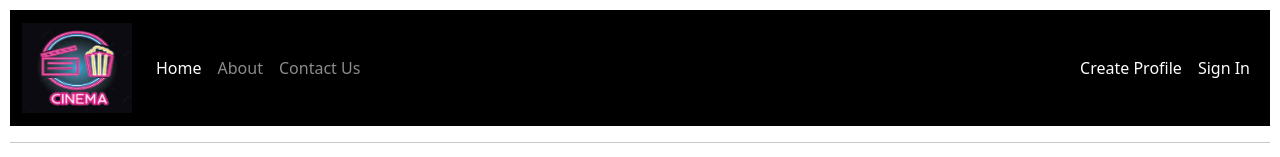
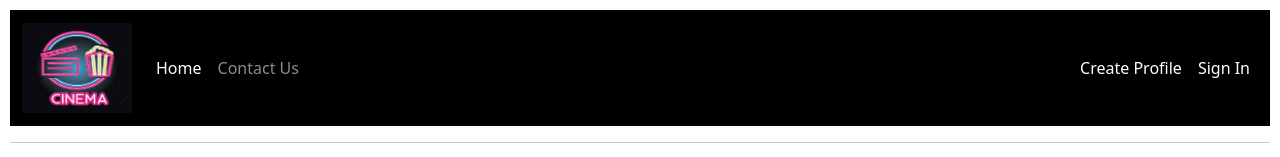
Before and after one commit to KBPheko/Capstone-Frontend, an Angular app: page /user-dashboard in a window 1280 px wide. Shown: the top 157 px of the page. Built offline with nearby package versions, Linux system fonts and the light colour scheme; no server answers.

Commit message:
removed about page

```diff
--- a/src/app/app-routing.module.ts
+++ b/src/app/app-routing.module.ts
@@ -1,6 +1,5 @@
 import { NgModule } from '@angular/core';
 import { RouterModule, Routes } from '@angular/router';
-import { AboutComponent } from './about/about.component';
 import { AddMovieComponent } from './add-movie/add-movie.component';
 import { AdminDashboardComponent } from './admin-dashboard/admin-dashboard.component';
 import { BookComponent } from './book/book.component';
@@ -27,7 +26,6 @@
   { path: 'booking-summary/:id', component: BookingSummaryComponent},
   { path: 'book/:id', component: BookComponent},
   { path: 'movie-detail/:id', component: MovieDetailsComponent},
-  { path: 'about', component: AboutComponent},
   { path: '**', component: PageNotFoundComponent}
 ]
 
--- a/src/app/navigation/navigation.component.html
+++ b/src/app/navigation/navigation.component.html
@@ -10,9 +10,6 @@
       <ul class="navbar-nav me-auto mb-2 mb-lg-0">
         <li class="nav-item">
           <a class="nav-link active" aria-current="page" href="#">Home</a>
-        </li>
-        <li class="nav-item">
-          <a class="nav-link" routerLink="about">About</a>
         </li>
         <li class="nav-item">
           <a class="nav-link" routerLink="contact-us">Contact Us</a>
```
